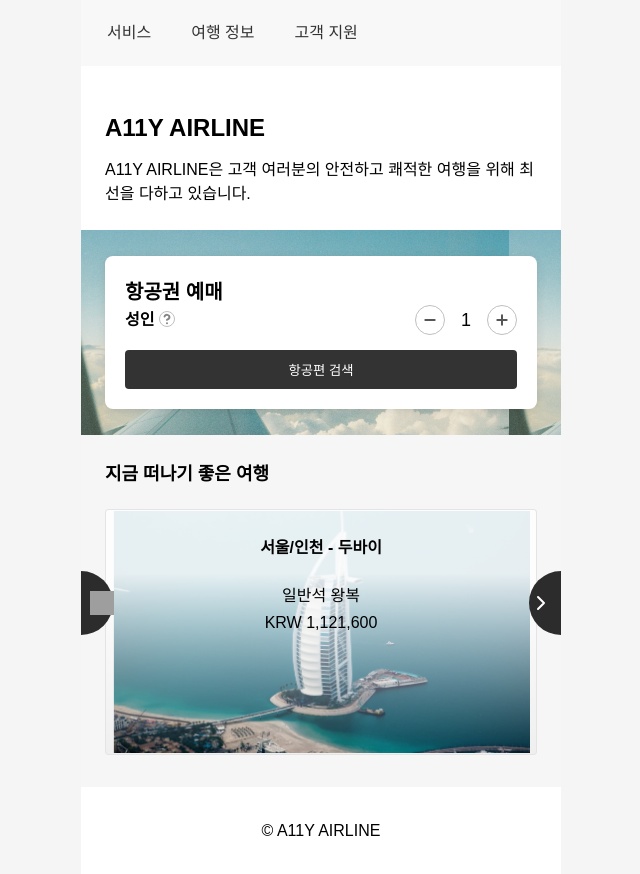
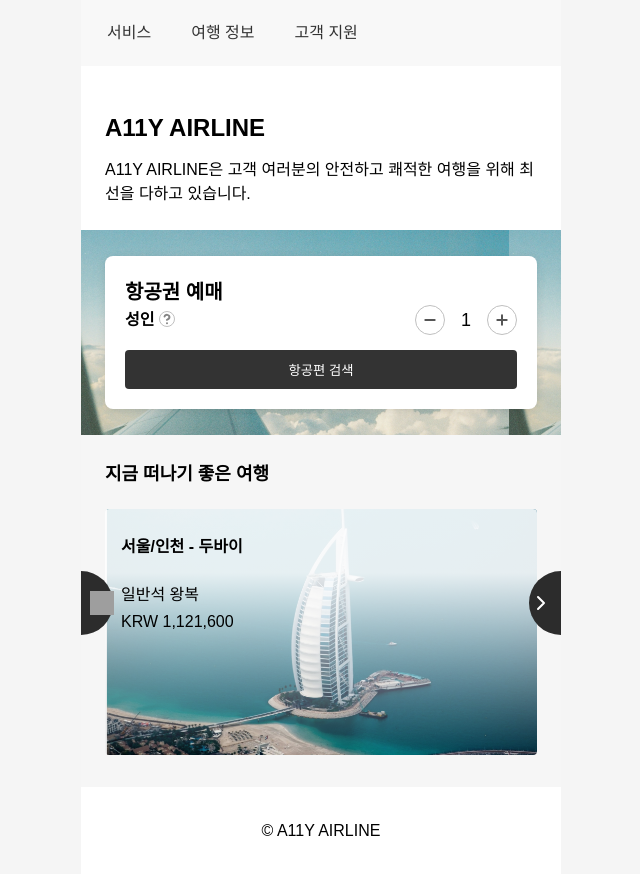
Before and after one commit to woowacourse/a11y-airline, a React (Vite) app: page / in a window 1280 px wide. Shown: the whole page, without its empty margins (319-959 px from the left). Built offline with nearby package versions, Linux system fonts and the light colour scheme; grey boxes are pictures that could not be loaded.

Commit message:
style: card 클래스 스타일 수정

```diff
--- a/src/components/TravelSection.module.css
+++ b/src/components/TravelSection.module.css
@@ -17,6 +17,9 @@
   display: none;
   width: 100%;
   height: 246px;
+  padding: 0;
+  border: none;
+  text-align: left;
 }
 
 .cardActive {
```
